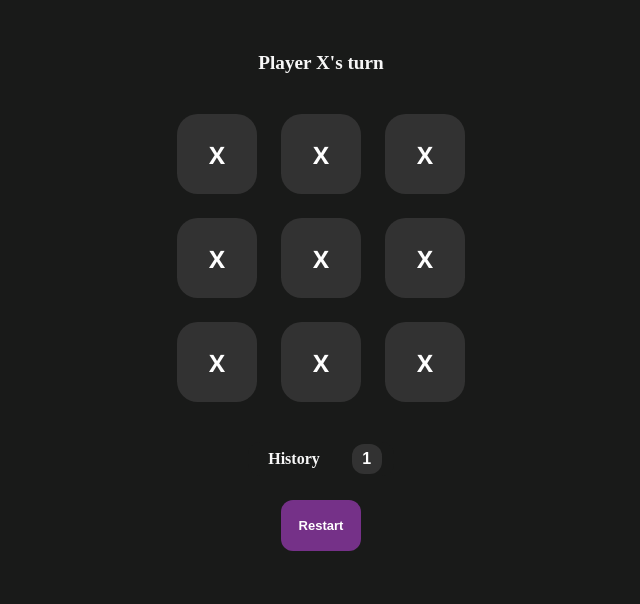
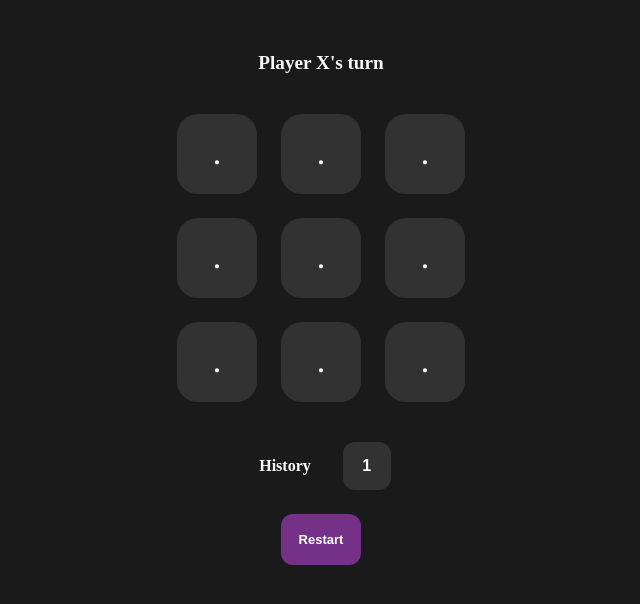
Before and after one commit to MaxOng99/tic-tac-toe, a React app: page / in a window 1280 px wide. Shown: the top 604 px of the page, without its empty margins (319-959 px from the left). Built offline with nearby package versions, Linux system fonts and the light colour scheme.

Commit message:
Add state to UI

```diff
--- a/src/components/Board.js
+++ /dev/null
@@ -1,14 +0,0 @@
-import React from "react";
-import '../css/board.css';
-
-function Board() {
-    const cells = Array.from({length: 9}, (_, id) => (<button key={id}>X</button>));
-
-    return(
-        <div id="board-container">
-            {cells}
-        </div>
-    );
-}
-
-export default Board;
--- a/src/css/board.css
+++ /dev/null
@@ -1,29 +0,0 @@
-#board-container {
-    display: grid;
-    grid-template-columns: 1fr 1fr 1fr;
-    gap: 1.5em;
-    justify-content: center;
-}
-
-#board-container > * {
-    width: 80px;
-    height: 80px;
-    border: none;
-    border-radius: 26%;
-    padding: 32px;
-    display: flex;
-    justify-content: center;
-    align-items: center;
-    font-family: 'Segoe UI', Tahoma, Geneva, Verdana, sans-serif;
-    font-weight: bold;
-    color: white;
-    background-color: #323232;
-    transition-duration: 0.4s;
-    font-size: x-large;
-    gap: 10px;
-}
-
-#board-container > *:hover {
-    background-color: #F7F7F7;
-    color: #323232;
-}
--- a/src/css/index.css
+++ b/src/css/index.css
@@ -26,6 +26,36 @@ button {
     color: #F7F7F7;
     font-weight:bold;
     font-size: larger;
+}
+
+#board-container {
+    display: grid;
+    grid-template-columns: 1fr 1fr 1fr;
+    gap: 1.5em;
+    justify-content: center;
+}
+
+#board-container > * {
+    width: 80px;
+    height: 80px;
+    border: none;
+    border-radius: 26%;
+    padding: 32px;
+    display: flex;
+    justify-content: center;
+    align-items: center;
+    font-family: 'Segoe UI', Tahoma, Geneva, Verdana, sans-serif;
+    font-weight: bold;
+    color: white;
+    background-color: #323232;
+    transition-duration: 0.4s;
+    font-size: x-large;
+    gap: 10px;
+}
+
+#board-container > *:hover {
+    background-color: #F7F7F7;
+    color: #323232;
 }
 
 #controls {
@@ -64,8 +94,8 @@ button {
     background-color: #323232;
     border: none;
     border-radius: 12px;
-    width: 30px;
-    height: 30px;
+    width: 48px;
+    height: 48px;
     display: flex;
     justify-content: center;
     align-items: center;
--- a/src/index.js
+++ b/src/index.js
@@ -1,40 +1,152 @@
 import React from 'react';
 import ReactDOM from 'react-dom';
-import Board from './components/Board';
+import { useState } from 'react';
 
 import './css/index.css';
 
-function Status() {
+function Status(props) {
+    const player = props.player;
+    const winner = props.winner;
+
+    if (winner !== null) {
+        return(
+            <p id="game-status">Player {winner} has won!</p>
+        );
+    }
+    else{
+        return(
+            <p id="game-status">Player {player}'s turn</p>
+        );
+    }
+}
+
+function Board(props) {
+    const boardState = props.boardState;
+    const winner = props.winner;
+    const cells = boardState.map((symbol, index) => {
+        if (winner !== null || symbol === "X" || symbol === "O") {
+            return(
+                <button disabled onClick={() => props.handleCellClick(index)} key={index}>{symbol}</button>
+            );
+        }
+        else{
+            return(
+                <button onClick={() => props.handleCellClick(index)} key={index}>{symbol}</button>
+            );
+        }
+    })
+
     return(
-        <p id="game-status">Player X's turn</p>
+        <div id="board-container">
+            {cells}
+        </div>
     );
 }
 
-function Controls() {
+function Controls(props) {
 
-    const cells = Array.from({length: 1}, (_, id) => (<button class="history-btn" key={id}>1</button>));
+    const historyLength = props.historyLength;
+    const cells = Array.from({length: historyLength}, (_, id) => (<button onClick={() => props.rewind(id)} class="history-btn" key={id}>{id+1}</button>));
+
     return(
         <section id="controls">
             <div id="history-control">
                 <label>History</label>
                 {cells}
             </div>
-            <button id="restart-control">Restart</button>
+            <button onClick={props.handleRestart} id="restart-control">Restart</button>
         </section>
     );
-
-    /*
-        1. History buttons
-        2. Restart button
-    */
 }
 
 
+function Game() {
+    const [gameState, setGameState] = useState(
+        {
+            "currentIndex": 0,
+            "history": [[".", ".", ".", ".", ".", ".", ".", ".", "."]],
+        }
+    );
+
+    function checkWinner(boardState) {
+
+        const winningPositions = [
+            [0, 1, 2],
+            [3, 4, 5],
+            [6, 7, 8],
+            [0, 3, 6],
+            [1, 4, 7],
+            [2, 5, 8],
+            [0, 4, 8],
+            [2, 4, 6]
+        ];
+
+        for (let i = 0; i < winningPositions.length; i++) {
+            const [a, b, c] = winningPositions[i];
+            if (boardState[a] === boardState[b] && boardState[a] === boardState[c] && (boardState[a] === "X" || boardState[a] === "O")) {
+                return boardState[a];
+            }
+        }
+        return null;
+    }
+
+    function currentPlayer(historyIndex) {
+        const player = historyIndex % 2 === 0 ? "X" : "O";
+        return player;
+    }
+
+    function onCellClick(cellIndex) {
+
+        setGameState(prev => {
+            const newIndex = prev.currentIndex + 1;
+            const temp = prev.history[prev.currentIndex].slice();
+            temp[cellIndex] = currentPlayer(prev.currentIndex)
+
+            return(
+                {
+                    "currentIndex": newIndex,
+                    "history": [...prev.history.slice(0, newIndex), temp],
+                }
+            );
+        });
+    }
+
+    function onRestart() {
+        setGameState(prev => {
+            return(
+                {
+                    "currentIndex": 0,
+                    "history": [[".", ".", ".", ".", ".", ".", ".", ".", "."]],
+                }
+            );
+        });
+    }
+
+    function onRewind(index) {
+        setGameState(prev => {
+            return(
+                {
+                    "currentIndex": index,
+                    "history": [...prev.history]
+                }
+            );
+        })
+    }
+
+    const winner = checkWinner(gameState.history[gameState.currentIndex]);
+    const player = currentPlayer(gameState.currentIndex);
+    return(
+        <React.Fragment>
+            <Status player={player} winner={winner}/>
+            <Board boardState={gameState.history[gameState.currentIndex]} handleCellClick={onCellClick} winner={winner}/>
+            <Controls historyLength={gameState.history.length} handleRestart={() => onRestart()} rewind={onRewind}/>
+        </React.Fragment>
+    );
+}
+
 ReactDOM.render(
     <React.StrictMode>
-        <Status />
-        <Board />
-        <Controls />
+        <Game />
     </React.StrictMode>,
     document.getElementById('root')
 );
```
